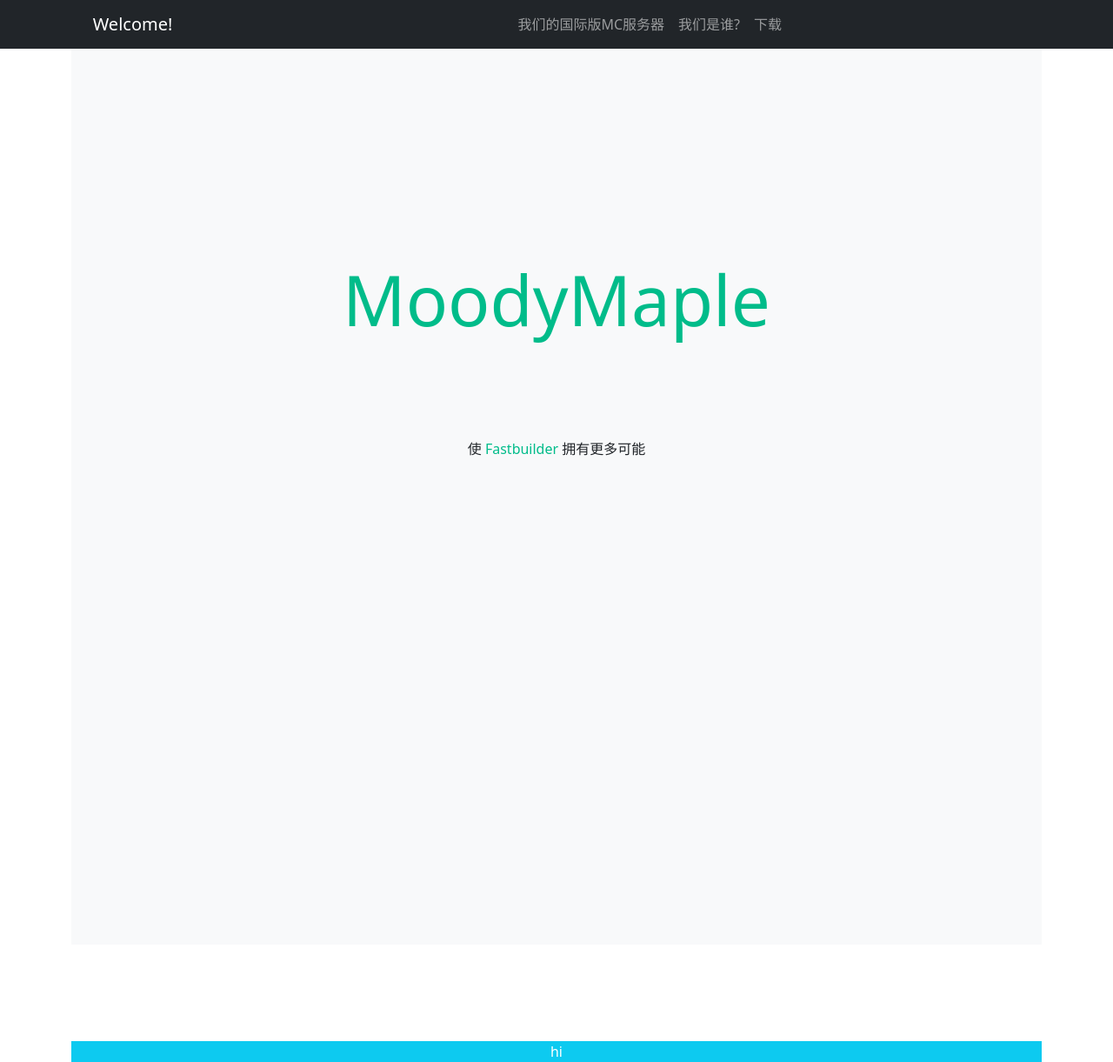
After one commit to TwosbBot/MoodyMapleWebsite, a Flask app: template resource/templates/index.html in a window 1280 px wide. The commit adds this page. Shown: the whole page at 87% size. Run offline with Flask 2, Linux system fonts and the light colour scheme; the template is opened without the code that fills it, so the values that code supplies are empty; some libraries are stand-ins or nearby versions.

Commit message:
完善了主页内容

```diff
--- a/app.py
+++ b/app.py
@@ -8,7 +8,7 @@
            ""
 
 # https://blog.csdn.net/xw_2_xh/article/details/96175571
-@app.route('/download/mr-fastbuilder/', methods=["GET"])
+@app.route('/download/mr-fastbuilder', methods=["GET"])
 def get_fastbuilder():
     fbdir = "./resource/download/fastbuilder/"
     try:
@@ -34,13 +34,13 @@
 @app.route("/help/fastbuilder", methods=["GET"])
 def get_fastbuilder_doc():
     doc_path = "./resource/templates/mrfb.html"
-    try:
-        response = make_response(
-            render_template(doc_path)
-        )
-        return response
-    except Exception as e:
-        return jsonify({"code": 500, "message": f"啊咧? 好像出错了呢qaq\nError: {e}\n尝试联系管理员吧: qq1758489207 qq614286773"})
+    # try:
+    response = make_response(
+        render_template(doc_path)
+    )
+    return response
+    # except Exception as e:
+    #     return jsonify({"code": 500, "message": f"啊咧? 好像出错了呢qaq\nError: {e}\n尝试联系管理员吧: qq1758489207 qq614286773"})
 
 
 #  记得filename要加文件后缀!
@@ -59,4 +59,4 @@
 if __name__ == "__main__":
     # flask run --host=0.0.0.0
     # or using `python -m flask`
-    app.run(debug=False, port=80, host="0,0,0,0")
+    app.run(debug=False, port=80, host="0.0.0.0")
--- a/resource/static/css/style.css
+++ b/resource/static/css/style.css
@@ -2,3 +2,21 @@
     margin: 0;
     padding: 0;
 }
+
+#a-fb {
+    color:#00BC8A;
+    text-decoration: none;
+}
+
+#welcome-page {
+    padding-top: 15rem;
+}
+
+.title {
+    color:#00BC8A
+}
+
+.subtitle {
+    margin: 10% auto;
+    padding-bottom: 50%;
+}
--- /dev/null
+++ b/resource/templates/index.html
@@ -0,0 +1,37 @@
+<!DOCTYPE html>
+<html lang="en">
+<head>
+    <meta charset="UTF-8">
+    <meta http-equiv="X-UA-Compatible" content="IE=edge">
+    <meta name="viewport" content="width=device-width, initial-scale=1.0">
+    <link rel="stylesheet" type="text/css", href="../static/css/style.css">
+    <link rel="stylesheet" href="https://cdn.staticfile.org/twitter-bootstrap/5.1.1/css/bootstrap.min.css">
+    <script src="https://cdn.staticfile.org/twitter-bootstrap/5.1.1/js/bootstrap.bundle.min.js"></script>
+    <title>Moody Maple</title>
+</head>
+<body>
+    <nav class="navbar navbar-expand-sm bg-dark navbar-dark">
+        <a href="#" class="navbar-brand offset-sm-1">Welcome!</a>
+        <button class="navbar-toggler" type="button" data-bs-toggle="collapse" data-bs-target="#collapsibleNavbar" >
+            <span class="navbar-toggler-icon"></span>
+        </button>
+        <div class="collapse navbar-collapse justify-content-center" id="collapsibleNavbar">
+            <ul class="navbar-nav">
+                <li class="nav-item"><a href="" class="nav-link">我们的国际版MC服务器</a></li>
+                <li class="nav-item"><a href="" class="nav-link">我们是谁?</a></li>
+                <li class="nav-item"><a href="" class="nav-link">下载</a></li>
+            </ul>
+        </div>
+    </nav>
+    <div class="container text-center">
+        <div id="welcome-page" class="bg-light text-dark">
+            <h1 class="display-1 title">MoodyMaple</h1>
+            <p class="subtitle">使&nbsp;<a id="a-fb" href="fastbuilder.pro">Fastbuilder</a>&nbsp拥有更多可能</p>
+
+        <!-- 文字在中间 MoodyMaple
+        然后下面放较细字体的简介-->
+        </div>
+        <div id="server-info" class="bg-info text-white">hi</div>
+    </div>
+</body>
+</html>
```
Also changed, not shown: resource/templates/document.html (deleted, +0 -29 lines).
